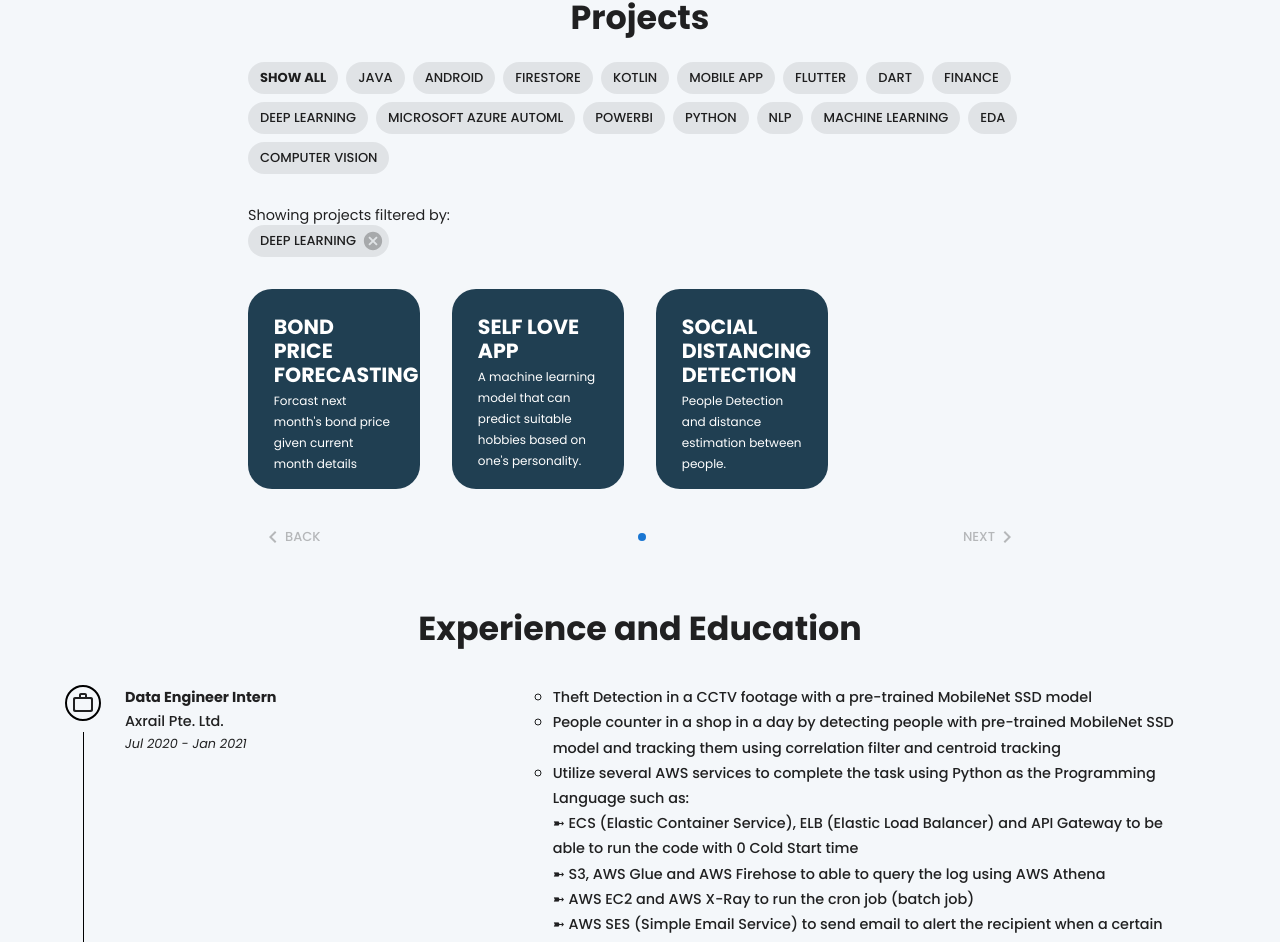
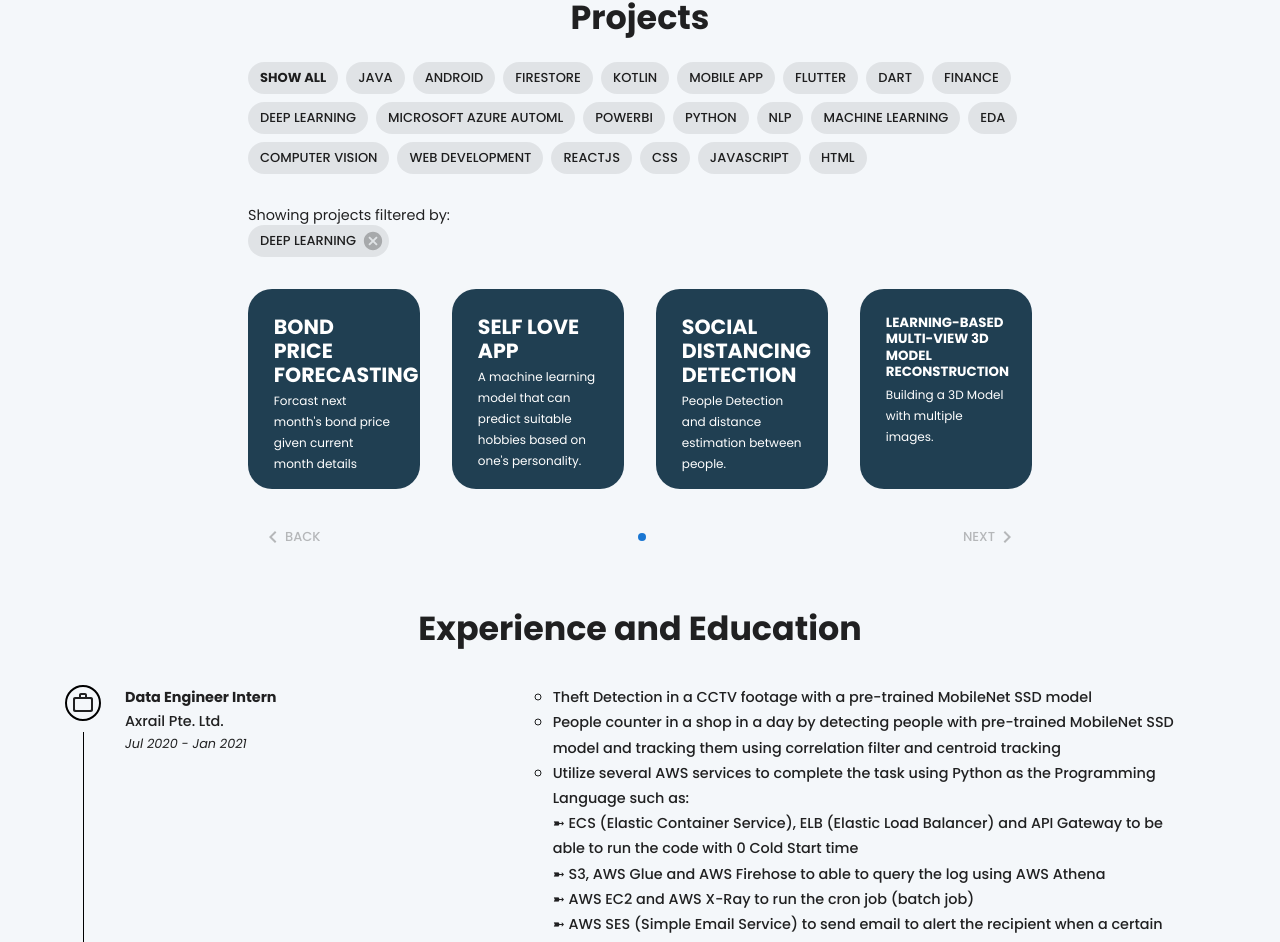
Before and after one commit to brandontanzhirong/brandontanzhirong.github.io, a React (Create React App) app: page / in a window 1280 px wide. Shown: the part 850-1792 px from the top of the page. Built offline with nearby package versions, Linux system fonts and the light colour scheme.

Commit message:
Added a few projects

```diff
--- a/src/components/sections/projects/Projects.jsx
+++ b/src/components/sections/projects/Projects.jsx
@@ -75,6 +75,25 @@ const projectList = [
     description: "People Detection and distance estimation between people.",
     techStack: ["Deep Learning", "Python", "Computer Vision"],
   },
+  {
+    title: "Online Portfolio",
+    description: "Personal web-based portfolio.",
+    techStack: ["Web Development", "ReactJS", "CSS", "JavaScript", "HTML"],
+  },
+  {
+    title: "Learning-based Multi-view 3D Model Reconstruction",
+    description: "Building a 3D Model with multiple images.",
+    techStack: [
+      "Deep Learning",
+      "Python",
+      "Computer Vision",
+      "Web Development",
+      "ReactJS",
+      "CSS",
+      "JavaScript",
+      "HTML",
+    ],
+  },
 ];
 
 let filteredTechStacks = {};
@@ -126,7 +145,7 @@ const CustomCard = ({ title, description, techStack }) => {
               textTransform: "uppercase",
               fontWeight: "bold",
             }}
-            variant={"h3"}
+            variant={title.length >= 30 ? "h4" : "h3"}
           >
             {title}
           </Typography>
@@ -180,7 +199,11 @@ const CustomCard = ({ title, description, techStack }) => {
               <Chip
                 label={tech.toUpperCase()}
                 size="small"
-                sx={{ fontWeight: 500, backgroundColor: "rgb(225 228 230)" }}
+                sx={{
+                  fontSize: "0.7rem",
+                  fontWeight: 500,
+                  backgroundColor: "rgb(225 228 230)",
+                }}
               />
             </Box>
           ))}
```
